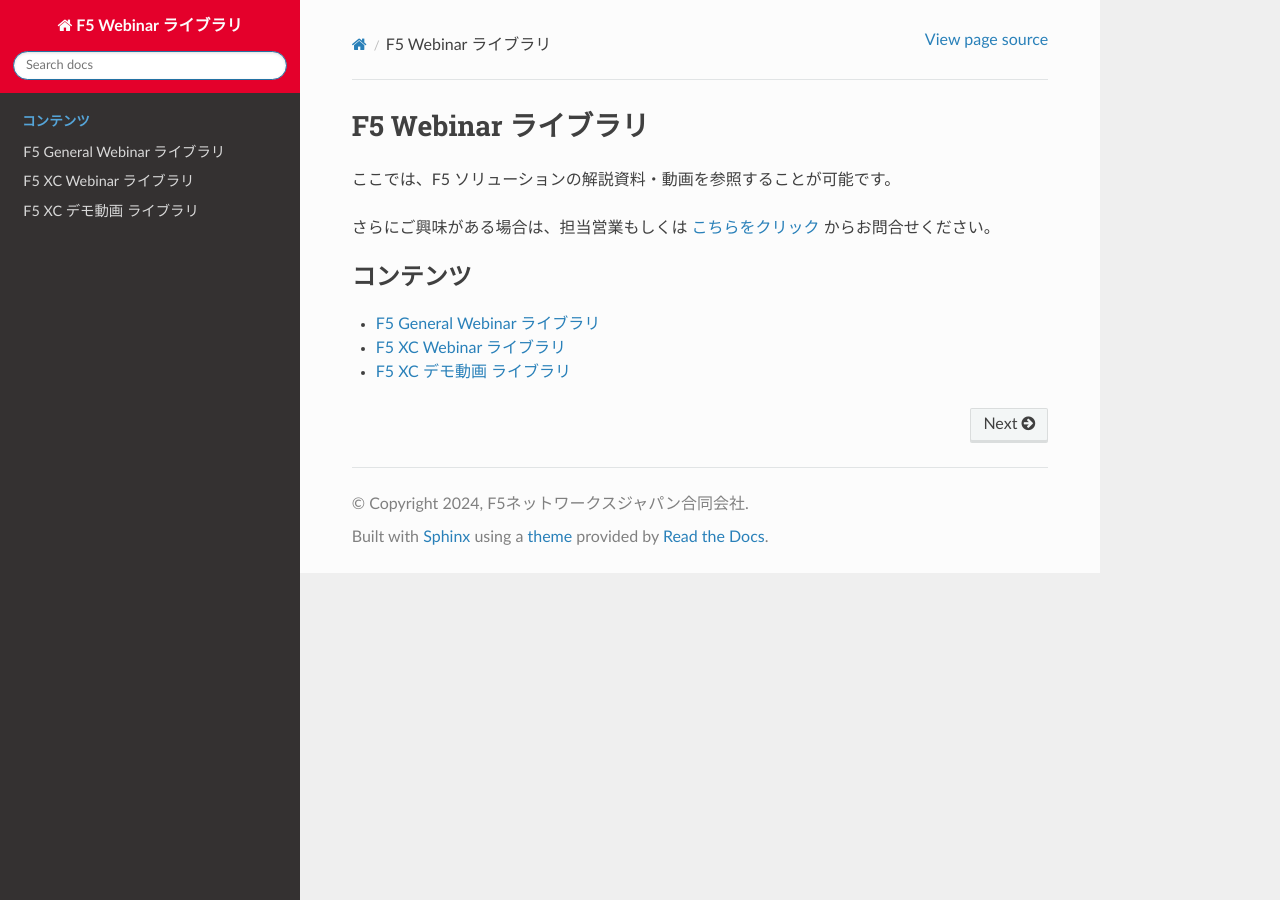
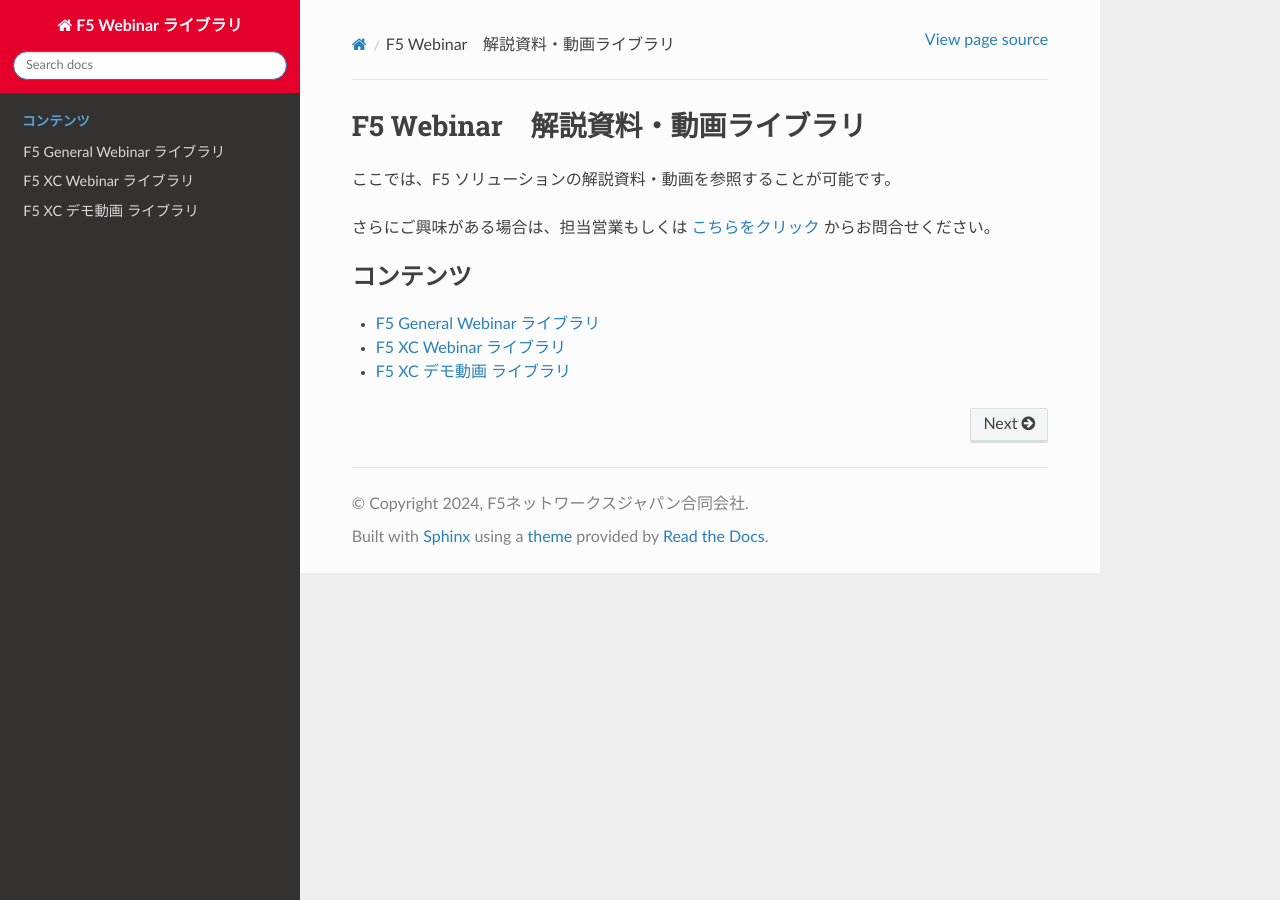
Before and after one commit to BeF5/f5j-webinar, a Sphinx documentation site: the page built from docs/index.rst, in a window 1280 px wide. Built offline with Sphinx 7.4.7 and the Read the Docs theme 2.0.0, drawn with Linux system fonts in a browser that asks for light colours.

Commit message:
Update index.rst

```diff
--- a/docs/index.rst
+++ b/docs/index.rst
@@ -1,4 +1,4 @@
-F5 Webinar ライブラリ
+F5 Webinar　解説資料・動画ライブラリ
 ================================================
 
 ここでは、F5 ソリューションの解説資料・動画を参照することが可能です。
```
